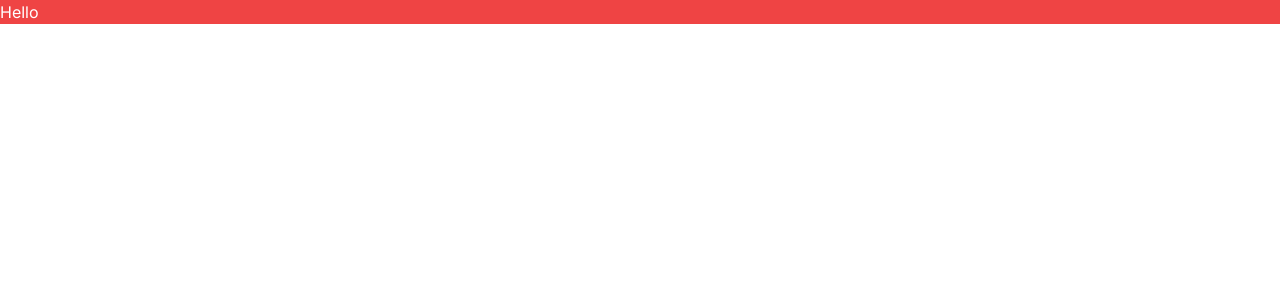
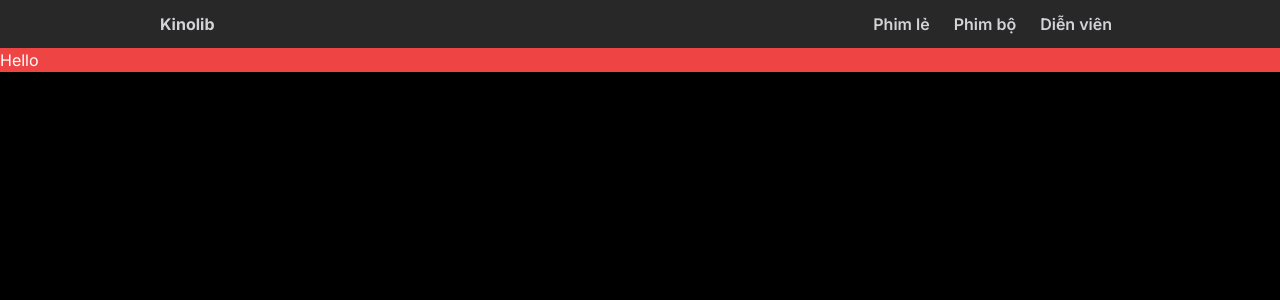
Before and after one commit to daile97/kinolib, a Next.js app: page / in a window 1280 px wide. Shown: the top 300 px of the page. Built offline with nearby package versions, Linux system fonts and the light colour scheme.

Commit message:
add navbar

```diff
--- a/src/app/layout.tsx
+++ b/src/app/layout.tsx
@@ -1,21 +1,31 @@
+import { mcn } from '@/lib/utils'
 import './globals.css'
 import { Inter } from 'next/font/google'
+import { Navbar } from '@/components/Navbar'
 
 const inter = Inter({ subsets: ['latin'] })
 
 export const metadata = {
   title: 'Create Next App',
-  description: 'Generated by create next app',
+  description: 'Generated by create next app'
 }
 
 export default function RootLayout({
-  children,
+  children
 }: {
   children: React.ReactNode
 }) {
   return (
     <html lang="en">
-      <body className={inter.className}>{children}</body>
+      <body
+        className={mcn(
+          inter.className,
+          'min-h-screen antialiased bg-black text-white'
+        )}
+      >
+        <Navbar />
+        {children}
+      </body>
     </html>
   )
 }
--- /dev/null
+++ b/src/components/MainNav.tsx
@@ -0,0 +1,19 @@
+import { navItems } from '@/lib/pageConfigs'
+import Link from 'next/link'
+import { Button } from './ui/Button'
+
+export const MainNav = () => {
+  return (
+    <nav className="hidden md:block">
+      <ul className="flex gap-2">
+        {navItems.map(item => (
+          <li key={item.id}>
+            <Button variant='navItem'>
+              <Link href={item.route}>{item.title}</Link>
+            </Button>
+          </li>
+        ))}
+      </ul>
+    </nav>
+  )
+}
--- /dev/null
+++ b/src/components/MobileNav.tsx
@@ -0,0 +1,27 @@
+import { navItems } from '@/lib/pageConfigs'
+import { Button } from './ui/Button'
+import Link from 'next/link'
+
+export const MobileNav = () => {
+  return (
+    <nav className="md:hidden fixed left-0 top-12 w-full h-[calc(100vh-48px)] bg-[rgba(0,0,20,0.8)] backdrop-blur-md backdrop-saturate-200">
+      <ul className="flex flex-col px-3 py-10 gap-2 text-xl">
+        {navItems.map(item => (
+          <li key={item.id}>
+            <Button
+              variant="navItem"
+              className="w-full text-left"
+            >
+              <Link
+                className="w-full block"
+                href={item.route}
+              >
+                {item.title}
+              </Link>
+            </Button>
+          </li>
+        ))}
+      </ul>
+    </nav>
+  )
+}
--- /dev/null
+++ b/src/components/Navbar.tsx
@@ -0,0 +1,33 @@
+'use client'
+
+import Link from 'next/link'
+import { MainNav } from './MainNav'
+import { Button } from './ui/Button'
+import { useCallback, useState } from 'react'
+import { RxCross2, RxHamburgerMenu } from 'react-icons/rx'
+import { MobileNav } from './MobileNav'
+
+export const Navbar = () => {
+  const [isMenuOpend, setIsMenuOpened] = useState<boolean>(false)
+
+  const onMenuButtonClicked = useCallback(() => {
+    setIsMenuOpened(prevState => !prevState)
+  }, [])
+
+  return (
+    <header className="sticky top-0 left-0 z-50 h-12 px-5 md:px-12 lg:px-40 flex items-center justify-between bg-[rgba(100,100,100,0.4)] backdrop-blur-md backdrop-saturate-200">
+      <h1 className="font-bold text-zinc-300 hover:text-white">
+        <Link href="/">Kinolib</Link>
+      </h1>
+      <MainNav />
+      {isMenuOpend && <MobileNav />}
+      <Button
+        variant="navItem"
+        className="py-2 md:hidden"
+        onClick={onMenuButtonClicked}
+      >
+        {isMenuOpend ? <RxCross2 /> : <RxHamburgerMenu />}
+      </Button>
+    </header>
+  )
+}
--- /dev/null
+++ b/src/components/ui/Button.tsx
@@ -0,0 +1,37 @@
+import { mcn } from '@/lib/utils'
+import { VariantProps, cva } from 'class-variance-authority'
+import { FC, HTMLAttributes } from 'react'
+
+export const buttonVariant = cva('block rounded-md', {
+  variants: {
+    variant: {
+      primary:
+        'bg-gradient-to-r from-red-600 via-[#ea384d] to-[#d31027] bg-[length:200%_auto] transition-all duration-500',
+      navItem:
+        'font-semibold px-2 text-zinc-300 hover:text-white hover:bg-[rgba(100,100,100,0.5)] hover:backdrop-blur-md'
+    }
+  },
+  defaultVariants: {
+    variant: 'primary'
+  }
+})
+
+interface ButtonProps
+  extends VariantProps<typeof buttonVariant>,
+    HTMLAttributes<HTMLButtonElement> {}
+
+export const Button: FC<ButtonProps> = ({
+  children,
+  variant,
+  className,
+  ...props
+}) => {
+  return (
+    <button
+      className={mcn(buttonVariant({ variant, className }))}
+      {...props}
+    >
+      {children}
+    </button>
+  )
+}
--- /dev/null
+++ b/src/lib/pageConfigs.ts
@@ -0,0 +1,23 @@
+interface INavItem {
+  title: string
+  id: number
+  route: string
+}
+
+export const navItems: INavItem[] = [
+  {
+    title: 'Phim lẻ',
+    route: '/phim-le',
+    id: 1
+  },
+  {
+    title: 'Phim bộ',
+    route: '/phim-bo',
+    id: 2
+  },
+  {
+    title: 'Diễn viên',
+    route: '/dien-vien',
+    id: 3
+  }
+]
--- /dev/null
+++ b/src/lib/utils.ts
@@ -0,0 +1,8 @@
+import { cx } from 'class-variance-authority'
+import { ClassValue } from 'class-variance-authority/dist/types'
+import { twMerge } from 'tailwind-merge'
+
+// According to the cva docs, the library still has a small margin of error
+// wrap the cva components with twMerge to avoid styling conflicts
+
+export const mcn = (...classes: ClassValue[]) => twMerge(cx(...classes))
```
